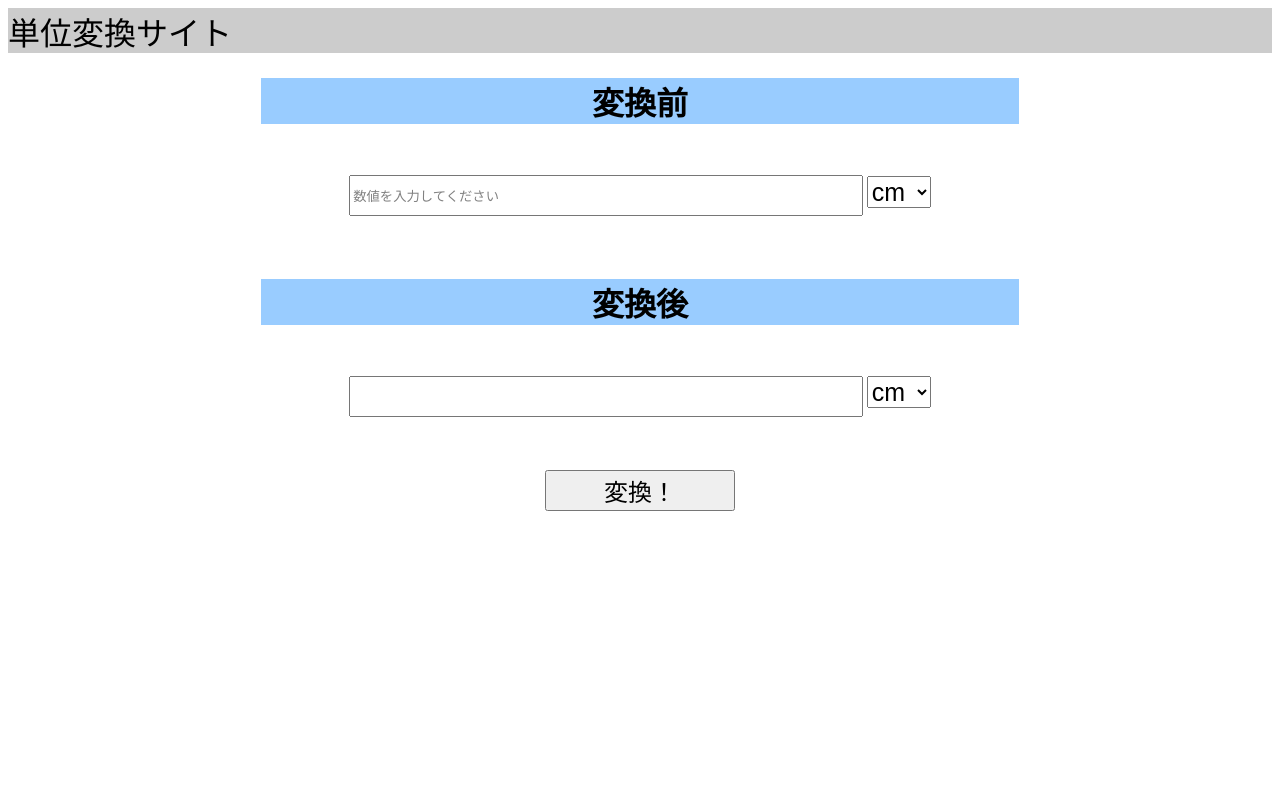
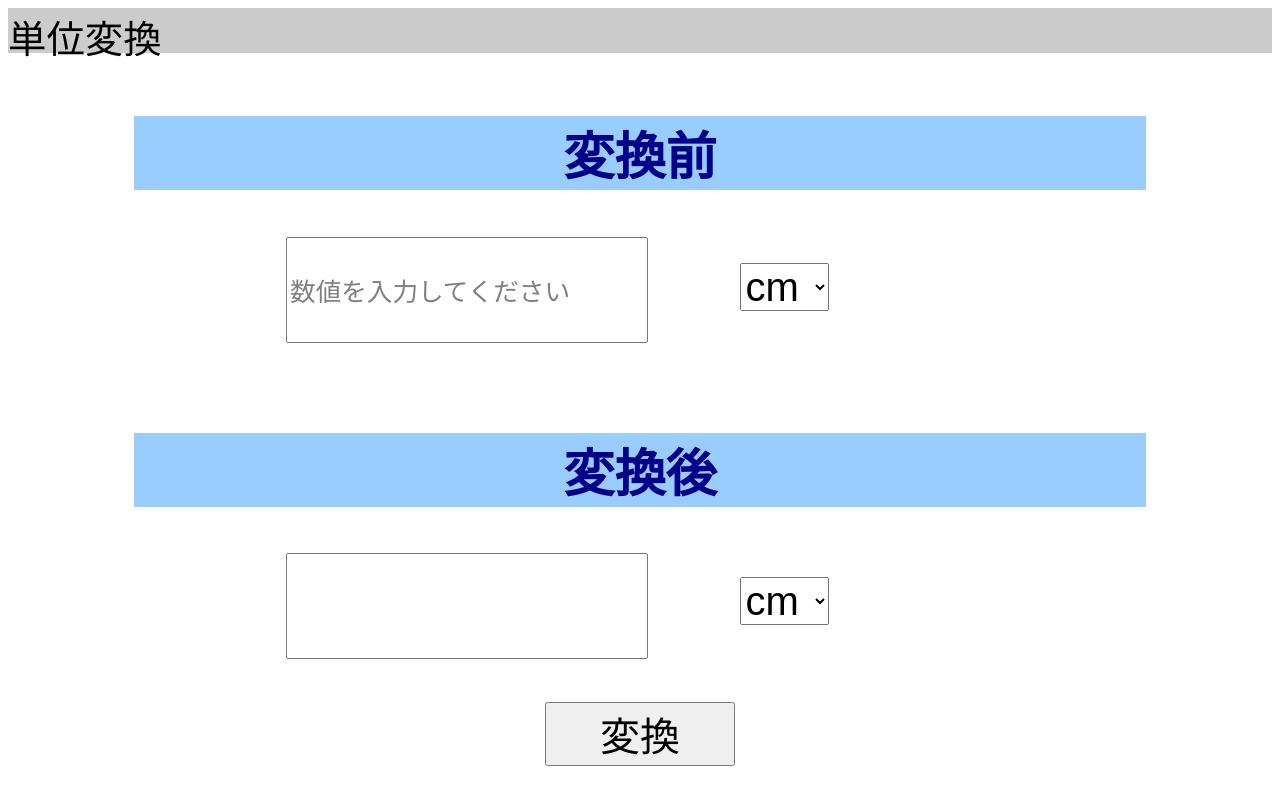
Before and after one commit to uwf-inter/exchangeunit.io, a plain HTML site: page index.html in a window 1280 px wide. Drawn offline with Linux system fonts and the light colour scheme.

Commit message:
余白の調整、テキストボックスのサイズ変更

```diff
--- a/index.html
+++ b/index.html
@@ -22,7 +22,7 @@
     <!-- End Google Tag Manager (noscript) -->
     <header>
         <div class="container">
-            <div class="header-logo">単位変換サイト</div>
+            <div class="header-logo">単位変換</div>
         </div>
     </header>
     <main>
@@ -34,7 +34,7 @@
                         <div class="text_box">
                             <input type="text" id="input" value="数値を入力してください">
                         </div>
-                        <select id="before_unit" onchange="getSelectUnit()" style="font-size: 25px;">
+                        <select id="before_unit" onchange="getSelectUnit()">
                             <option>cm</option>
                             <option>m</option>
                             <option>mm</option>
@@ -49,7 +49,7 @@
             <div class="text_box">
                 <input type="text" id="output_box" value="">
             </div>
-                <select id="change_unit" onchange="getChangeUnit()" style="font-size: 25px;">
+                <select id="change_unit" onchange="getChangeUnit()">
                     <option>cm</option>
                     <option>m</option>
                     <option>mm</option>
@@ -60,7 +60,7 @@
                 <!–<input type="text">
             </div>
             <div class="exchange">
-                <button type="button" id="trigger" class="exchange_btn"><font size="5">変換！</font></button>
+                <button type="button" id="trigger" class="exchange_btn">変換</button>
             </div>
         </div>
     </main>
--- a/style.css
+++ b/style.css
@@ -8,22 +8,28 @@ header {
 
 .header-logo {
     float: left;
-    font-size: 2.5vw;
+    font-size: 3vw;
 }
 
 .box {
-    text-align: center;
+    /*  text-align: center; */
+    margin: 1% 15% 1% 15%;
+}
+
+.box select {
+    font-size: 40px;
 }
 
 .text_box {
-    margin: 0 auto;
     display: inline;
+
 }
 
 .text_box input[type="text"] {
     width: 40%;
-    height: 35px;
-    margin: 3% 0%;
+    height: 100px;
+    margin: 1% 10% 3% 10%;
+    font-size: 2vw;
 }
 
 .trigger {
@@ -33,11 +39,12 @@ header {
 .subtitle {
     background-color:#99CCFF;
     text-align: center;
-    margin: 2% 20% 1%;
+    margin: 5% 10% 3%;
 }
 
 h3 {
-    font-size: 2.5vw;
+    font-size: 4vw;
+    color: #00008B;
 }
 
 .exchange {
@@ -46,4 +53,5 @@ h3 {
 
 .exchange_btn {
     width: 15%;
+    font-size: 40px;
 }
```
